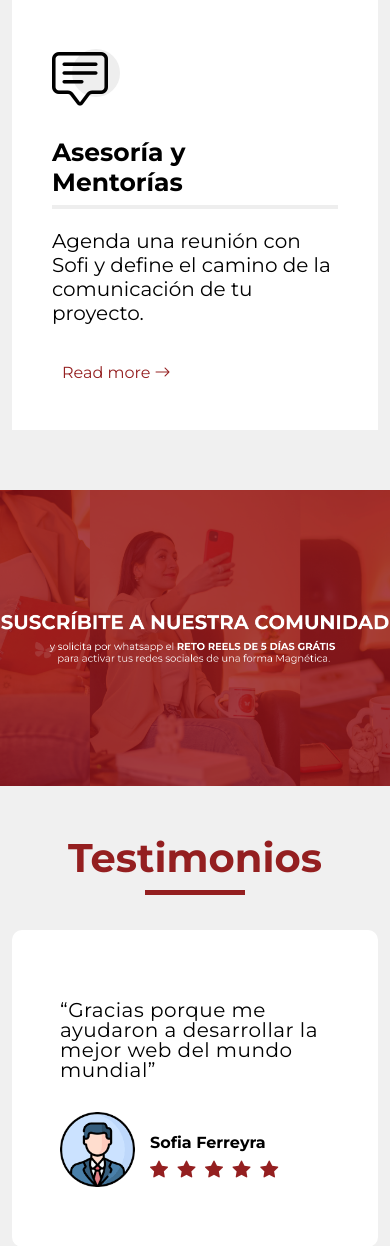
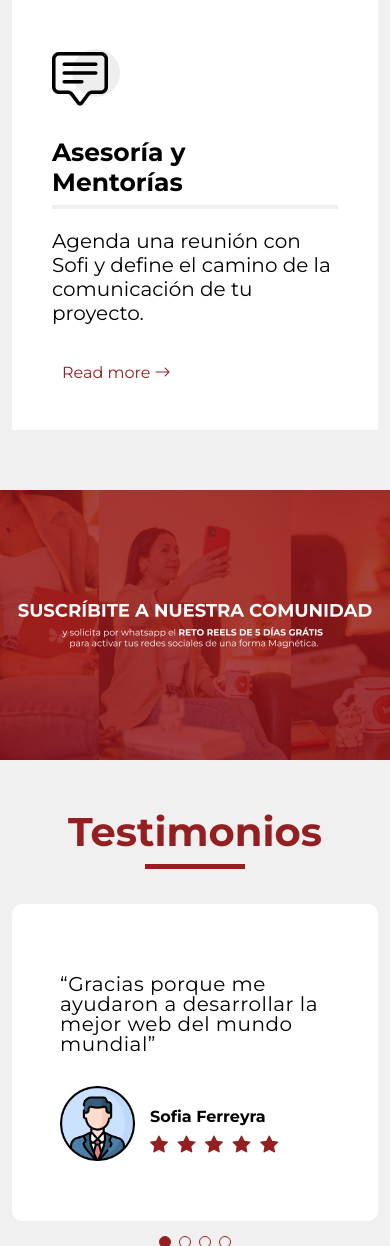
Before and after one commit to SantyHenares/Magnetica, a PHP site: page / in a window 390 px wide. Shown: the part 4245-5491 px from the top of the page. Run offline with PHP 8.4, Linux system fonts and the light colour scheme; some libraries are stand-ins or nearby versions.

Commit message:
banner 2 corrección

```diff
--- a/assets/css/style.css
+++ b/assets/css/style.css
@@ -272,7 +272,7 @@ h6 {
 
   @media (max-width: 500px) {
     #ImaMid{
-      height: 35vh;
+      height: 32vh;
     }
   }
 
```
